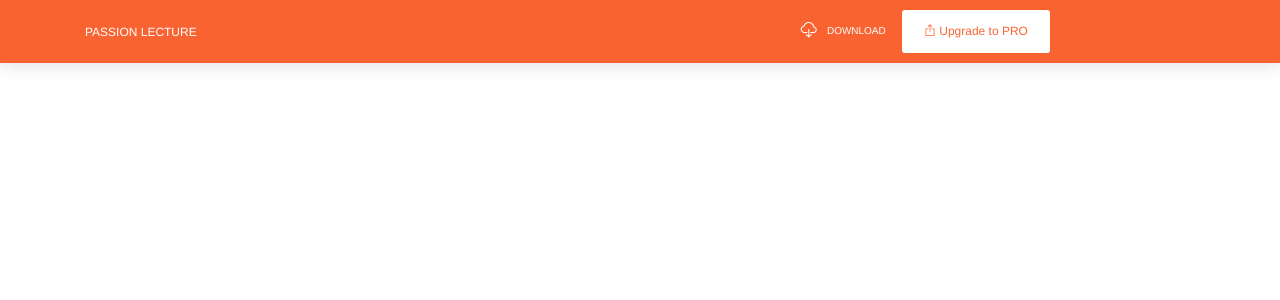
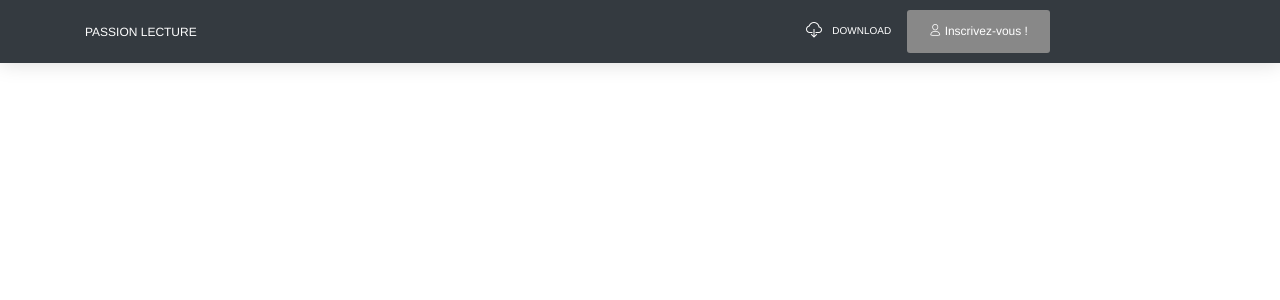
Before and after one commit to Nyaaw/P_Web2, a PHP site: page /essai.php in a window 1280 px wide. Shown: the top 300 px of the page. Run offline with PHP 8.4, Linux system fonts and the light colour scheme; some libraries are stand-ins or nearby versions; some web fonts are replaced.

Commit message:
finission de la navbar à include dans les pages du site

```diff
--- a/includes/header.php
+++ b/includes/header.php
@@ -8,7 +8,7 @@
 ?>
 
 <!-- Navbar -->
-<nav class="navbar navbar-expand-lg bg-primary fixed-top">
+<nav class="navbar bg-dark navbar-expand-lg fixed-top">
     <div class="container">
         <div class="navbar-translate">
             <a class="navbar-brand" href="../Accueil.php" rel="tooltip" data-placement="right" data-original-title="Retour à l'accueil">
@@ -29,9 +29,9 @@
                     </a>
                 </li>
                 <li class="nav-item">
-                    <a class="nav-link btn btn-neutral" href="https://www.creative-tim.com/product/now-ui-kit-pro" target="_blank">
-                        <i class="now-ui-icons arrows-1_share-66"></i>
-                        <p>Upgrade to PRO</p>
+                    <a class="nav-link btn btn-light" href="https://www.creative-tim.com/product/now-ui-kit-pro" target="_blank">
+                        <i class="now-ui-icons users_single-02"></i>
+                        <p>Inscrivez-vous !</p>
                     </a>
                 </li>
                 <li class="nav-item">
@@ -39,6 +39,9 @@
                         <i class="fa fa-twitter"></i>
                         <p class="d-lg-none d-xl-none">Twitter</p>
                     </a>
+                </li>
+                <li class="nav">
+
                 </li>
                 <li class="nav-item">
                     <a class="nav-link" rel="tooltip" title="Like us on Facebook" data-placement="bottom" href="https://www.facebook.com/CreativeTim" target="_blank">
```
